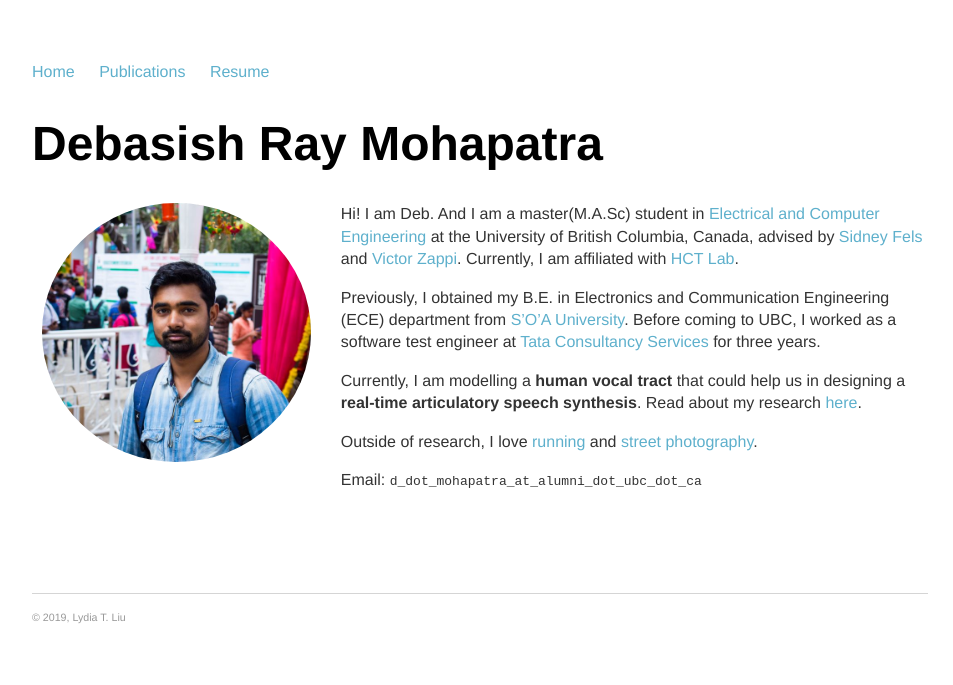
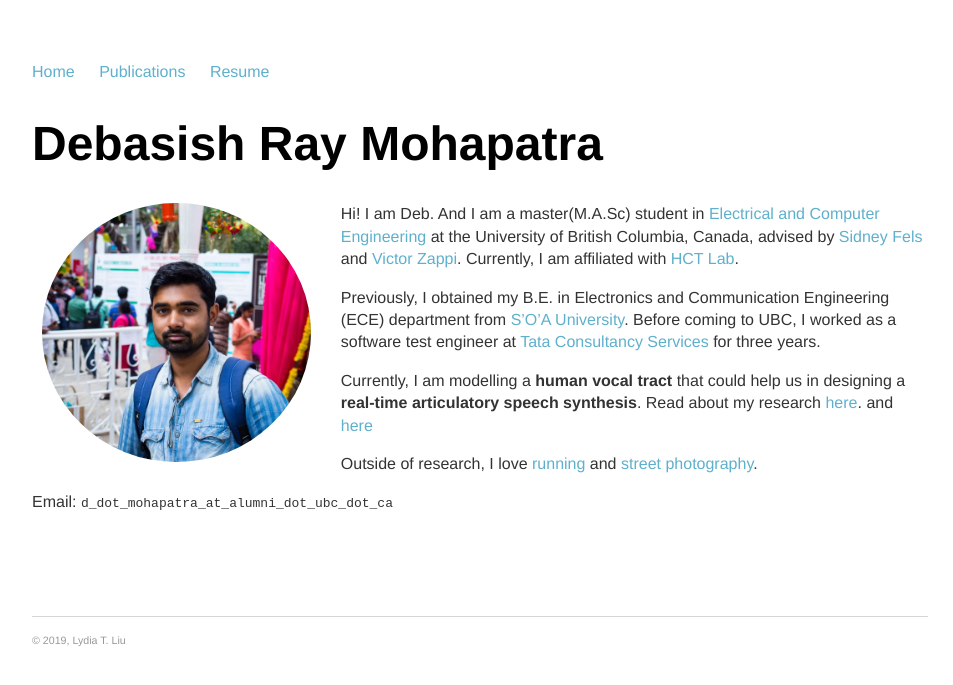
Before and after one commit to PramitSaha/debasishray19.github.io, a Jekyll site: the page built from index.md, in a window 1280 px wide. Shown: the top 685 px of the page, without its empty margins (160-1113 px from the left). Built offline with Jekyll 4.4.1, drawn with Linux system fonts in a browser that asks for light colours.

Commit message:
Update index.md

```diff
--- a/index.md
+++ b/index.md
@@ -12,7 +12,7 @@ Hi! I am Deb. And I am a master(M.A.Sc) student in [Electrical and Computer Engi
 
 Previously, I obtained my B.E. in Electronics and Communication Engineering (ECE) department from [S'O'A University](https://www.soa.ac.in/iter). Before coming to UBC, I worked as a software test engineer at [Tata Consultancy Services](https://www.tcs.com/) for three years.
 
-Currently, I am modelling a **human vocal tract** that could help us in designing a **real-time articulatory speech synthesis**. Read about my research [here](/projects).
+Currently, I am modelling a **human vocal tract** that could help us in designing a **real-time articulatory speech synthesis**. Read about my research [here](/projects). and [here](/writing)
 
 Outside of research, I love [running](https://www.strava.com/athletes/45967561) and [street photography](https://500px.com/debasishraymohapatra).
 
```
